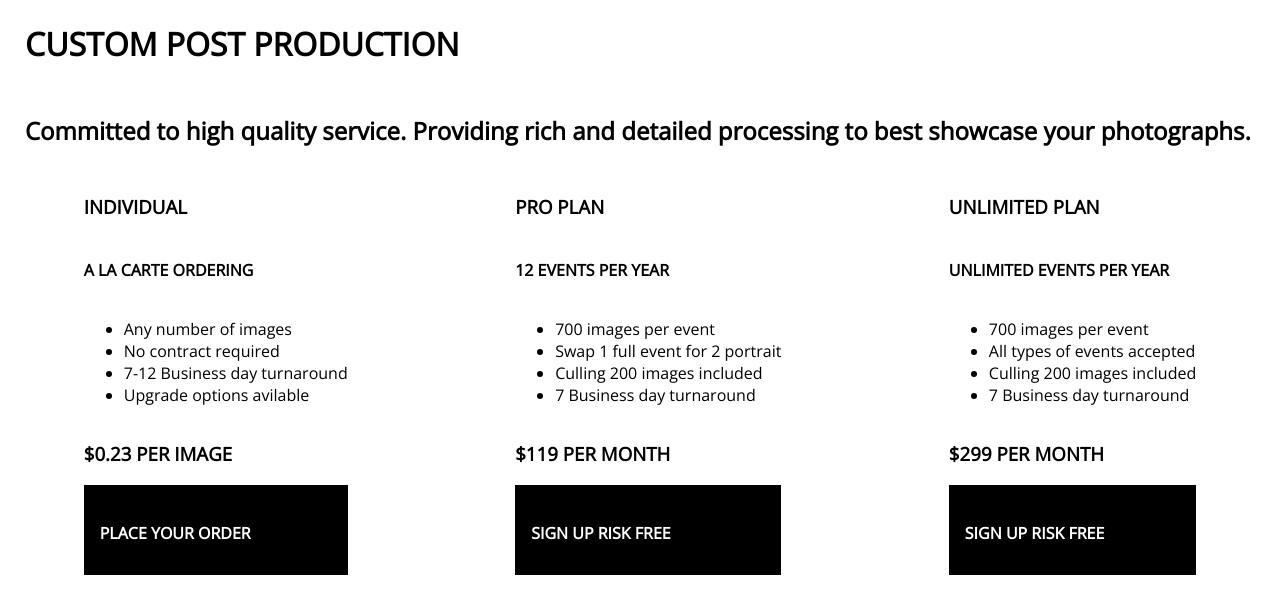
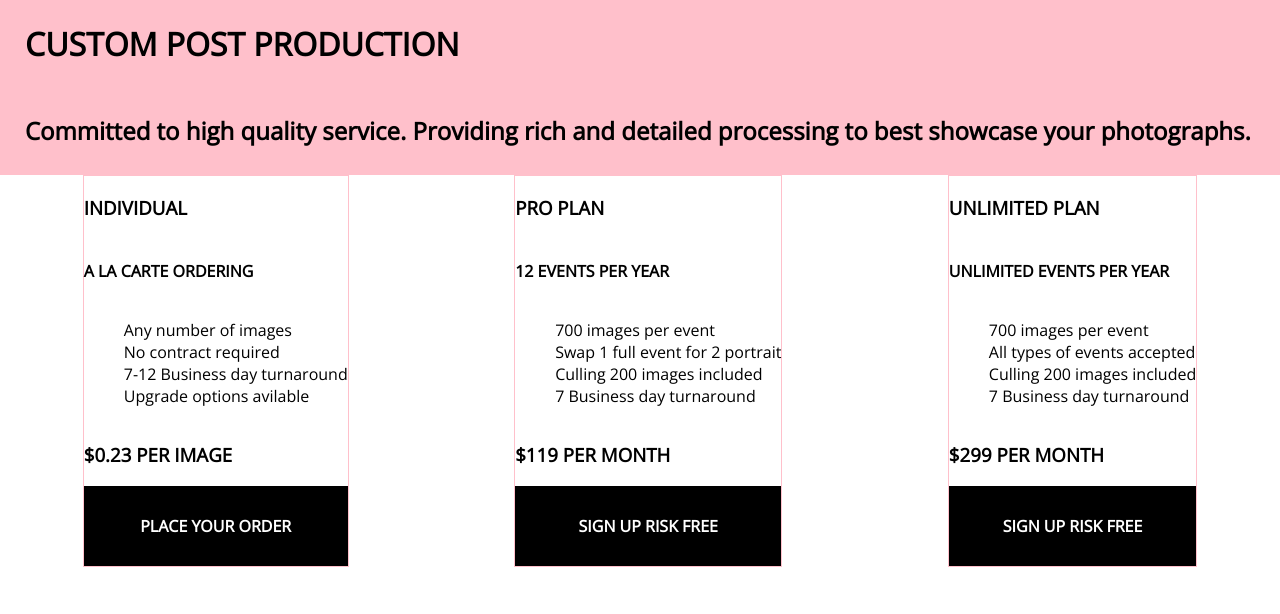
Before and after one commit to sailor27/postproduction, a plain HTML site: page index.html in a window 1280 px wide. Drawn offline with nearby package versions, Linux system fonts and the light colour scheme; a web font is replaced by a local one.

Commit message:
Style using CSS

```diff
--- a/css/styles.css
+++ b/css/styles.css
@@ -1,20 +1,27 @@
 html, body {
   margin: 0;
   font-family:'Open Sans', sans-serif;
+
 }
 
 
 [role='banner']{
   content: '';
-  width: 100%;
   display: flex;
   flex-flow: row wrap;
+  flex: 1 100%;
   left: 0;
   border-style: hidden;
   border-width: 1px;
   z-index: -1;
   left: 0;
+  background-color: pink;
 
+
+}
+
+ul {
+  list-style: none;
 }
 
 [role='banner'] h1,
@@ -22,7 +29,7 @@ html, body {
   margin: 25px;
   line-height: 1.2;
   padding-bottom: .25rem;
-  font-family:'Open Sans', sans-serif;
+
 }
 
 .flex-row {
@@ -32,27 +39,29 @@ html, body {
 }
 
 .flex-row h1{
-  height: 1rem;
+  align-self: center;
 }
 
 .flex-col{
-  border-style:hidden;
+  border-style:solid;
   border-width: 1px;
+  border-color: pink;
   display: flex;
   flex-flow: column;
+
+
 }
 
 .flex-col h2 {
   font-family:'Open Sans', sans-serif;
+
 }
 
 .nextpage {
   border-style: hidden;
   border-width: 1px;
-  display: flex;
-  flex-flow: row wrap;
-
-  padding:1rem;
+  padding:0.5rem;
+  text-align: center;
 
   color: white;
   background-color: black;
```
